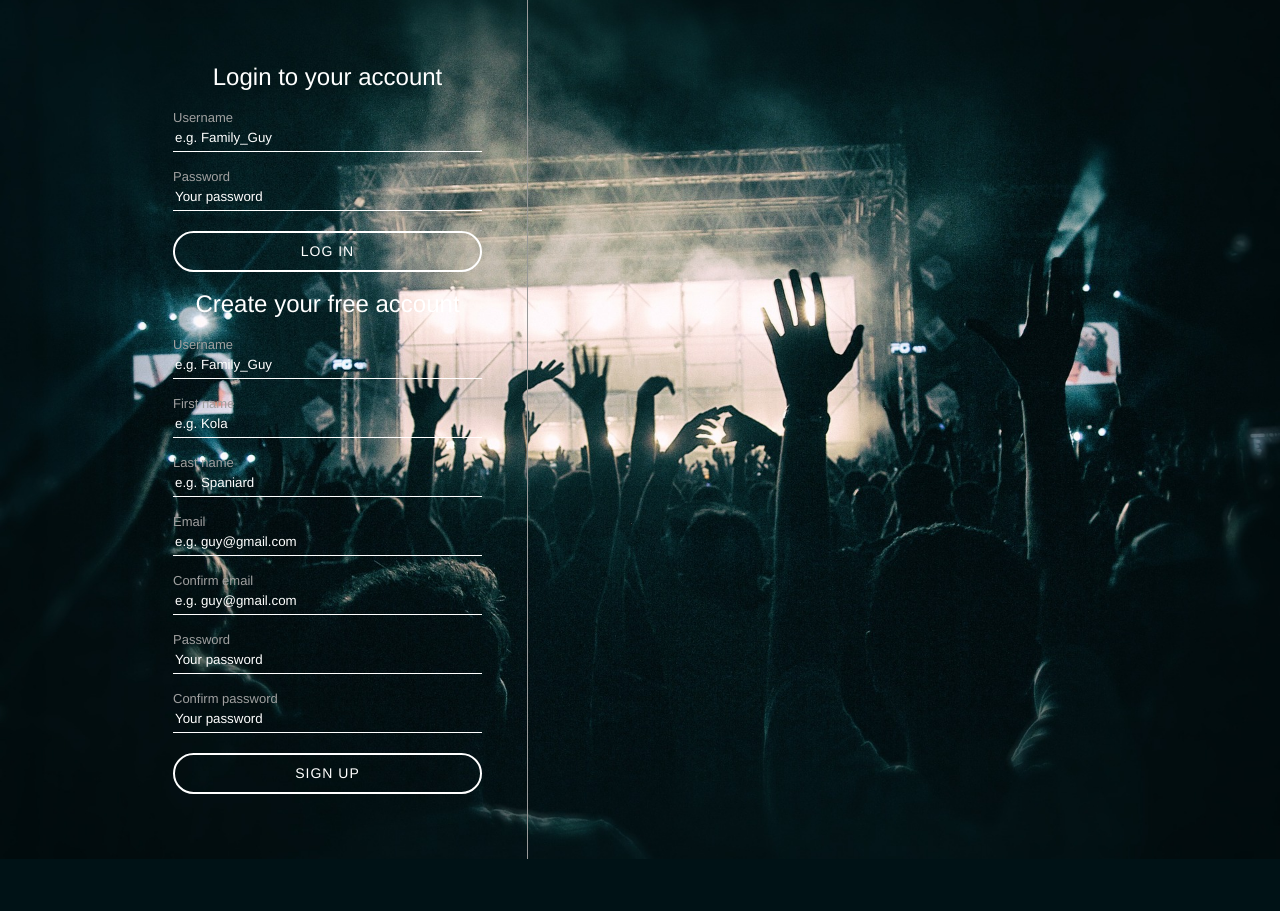
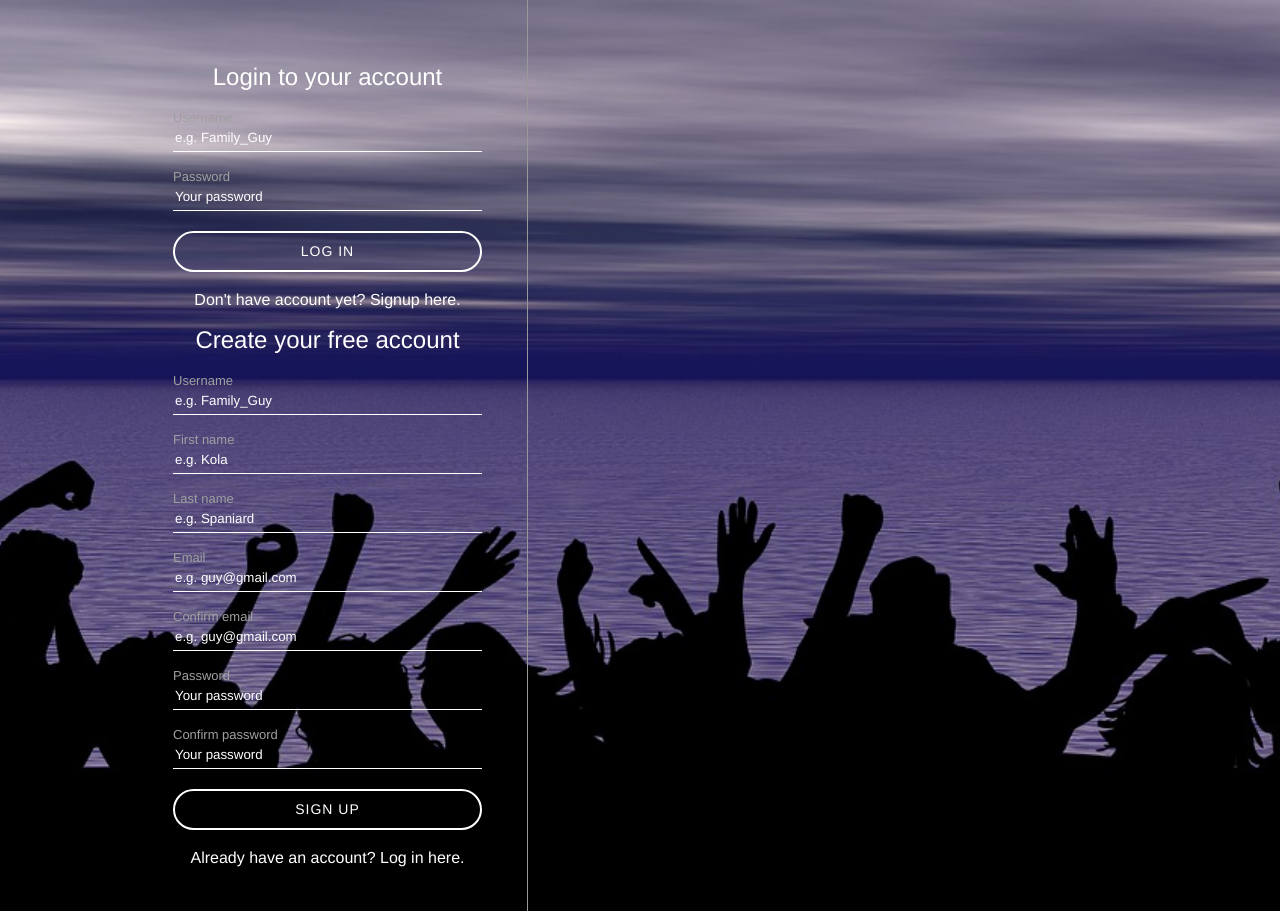
Before and after one commit to eccololo/Slotify, a PHP site: page /register.php in a window 1280 px wide. Before the commit the page ends 859 px from the top, so only its background shows below. Run offline with PHP 8.4, Linux system fonts and the light colour scheme.

Commit message:
add register.js, change register.php, add new background image

```diff
--- a/assets/css/register.css
+++ b/assets/css/register.css
@@ -7,7 +7,7 @@ body {
 
 #background {
     background-color: #000;
-    background-image: url(../images/bg2.jpg);
+    background-image: url(../images/bg3.jpg);
     background-position: center;
     background-size: cover;
     display: table;
@@ -98,3 +98,16 @@ body {
 #inputContainer button:hover {
     cursor: pointer;
 }
+
+.hasAccountText span {
+    font-size: bold;
+    font-weight: 7px;
+}
+
+.hasAccountText span:hover {
+    cursor: pointer;
+}
+
+.hasAccountText {
+    text-align: center;
+}
--- /dev/null
+++ b/assets/js/register.js
@@ -0,0 +1,11 @@
+$(document).ready(function() {
+   $("#hideLogin").click(function() {
+        $("#loginForm").hide(500);
+        $("#registerForm").show(500);
+   });
+
+   $("#hideRegister").click(function() {
+    $("#loginForm").show(500);
+    $("#registerForm").hide(500);
+});
+});
--- a/register.php
+++ b/register.php
@@ -22,6 +22,7 @@
 <head>
     <meta charset="UTF-8">
     <link rel="stylesheet" type="text/css" href="assets/css/register.css">
+    <script src="https://ajax.googleapis.com/ajax/libs/jquery/3.4.1/jquery.min.js"></script>
     <title>Welcome to Slotify!</title>
 </head>
 
@@ -42,6 +43,9 @@
                         <input type="password" id="loginPassword" name="loginPassword" placeholder="Your password" required>
                     </p>
                     <button type="submit" name="loginButton">LOG IN</button>
+                    <div class="hasAccountText">
+                        <span id="hideLogin">Don't have account yet? Signup here.</span>
+                    </div>
                 </form>
 
                 <form action="register.php" method="post" id="registerForm">
@@ -96,10 +100,14 @@
                         <input type="password" id="password2" name="password2" placeholder="Your password" required>
                     </p>
                     <button type="submit" name="registerButton">SIGN UP</button>
+                    <div class="hasAccountText">
+                        <span id="hideRegister">Already have an account? Log in here.</span>
+                    </div>
                 </form>
            </div>
         </div>
     </div>
+    <script src="assets/js/register.js" type="text/javascript"></script>
 </body>
 
 </html>
```
Also changed, not shown: assets/images/bg3.jpg (added).
